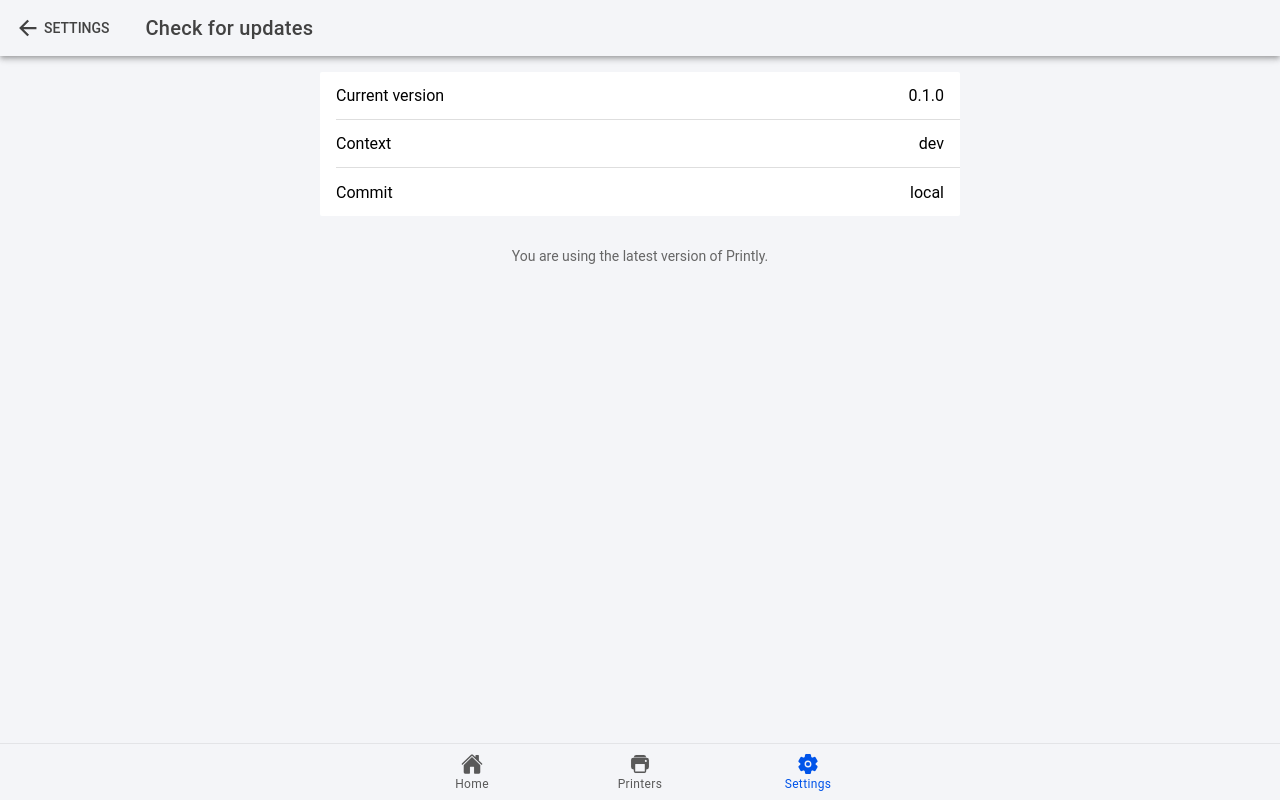
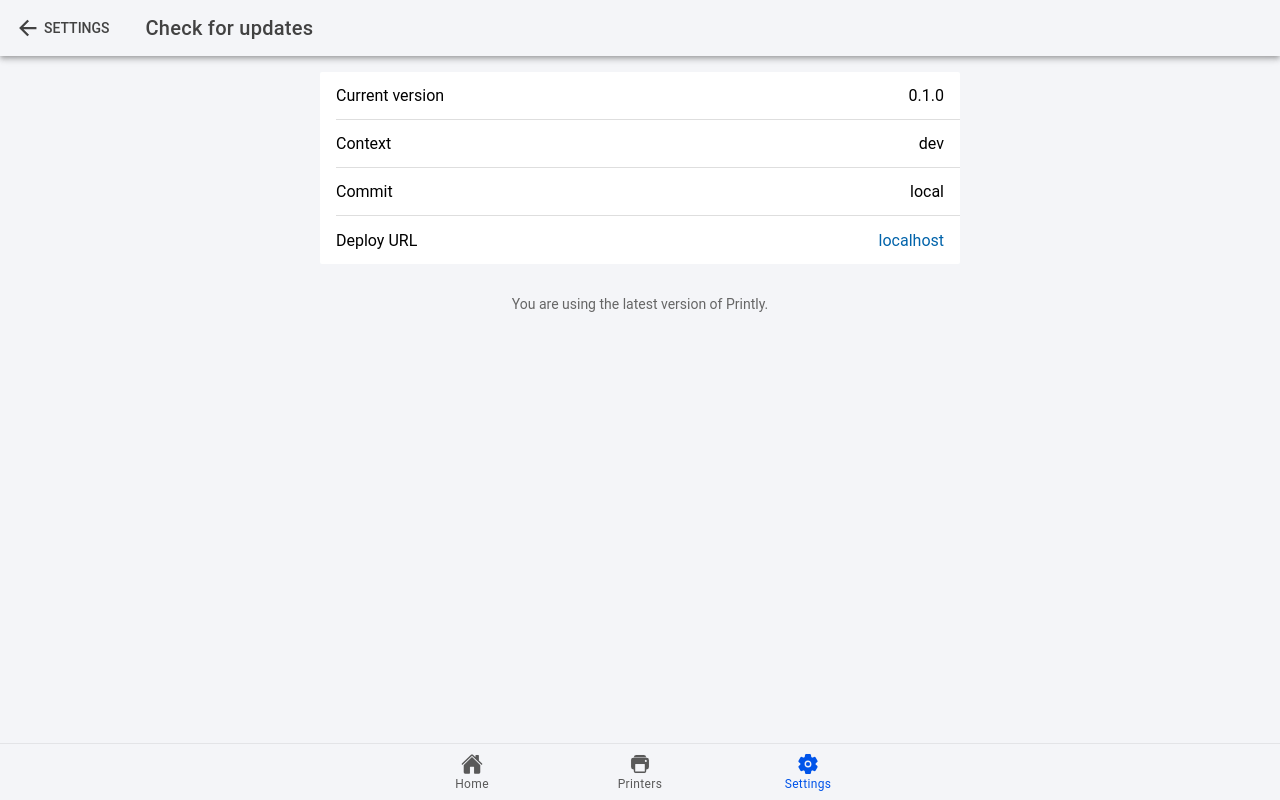
Before and after one commit to VanshajSaxena/printit-pwa, a React (Vite) app: page /settings/update in a window 1280 px wide. Built offline with nearby package versions, Linux system fonts and the light colour scheme; no server answers; what openapi-fetch, openapi-react-query would draw is missing.

Commit message:
show deploy url

```diff
--- a/src/pages/settings/UpdateAppPage.tsx
+++ b/src/pages/settings/UpdateAppPage.tsx
@@ -43,7 +43,13 @@ export default function UpdateAppPage() {
               <IonItem>
                 <IonLabel>Commit</IonLabel>
                 <IonLabel slot="end">
-                  {import.meta.env.VITE_COMMIT_REF}
+                  {import.meta.env.VITE_COMMIT_REF.substring(0, 7)}
+                </IonLabel>
+              </IonItem>
+              <IonItem>
+                <IonLabel>Deploy URL</IonLabel>
+                <IonLabel slot="end" color={"secondary"}>
+                  {import.meta.env.VITE_DEPLOY_PRIME_URL}
                 </IonLabel>
               </IonItem>
             </>
```
